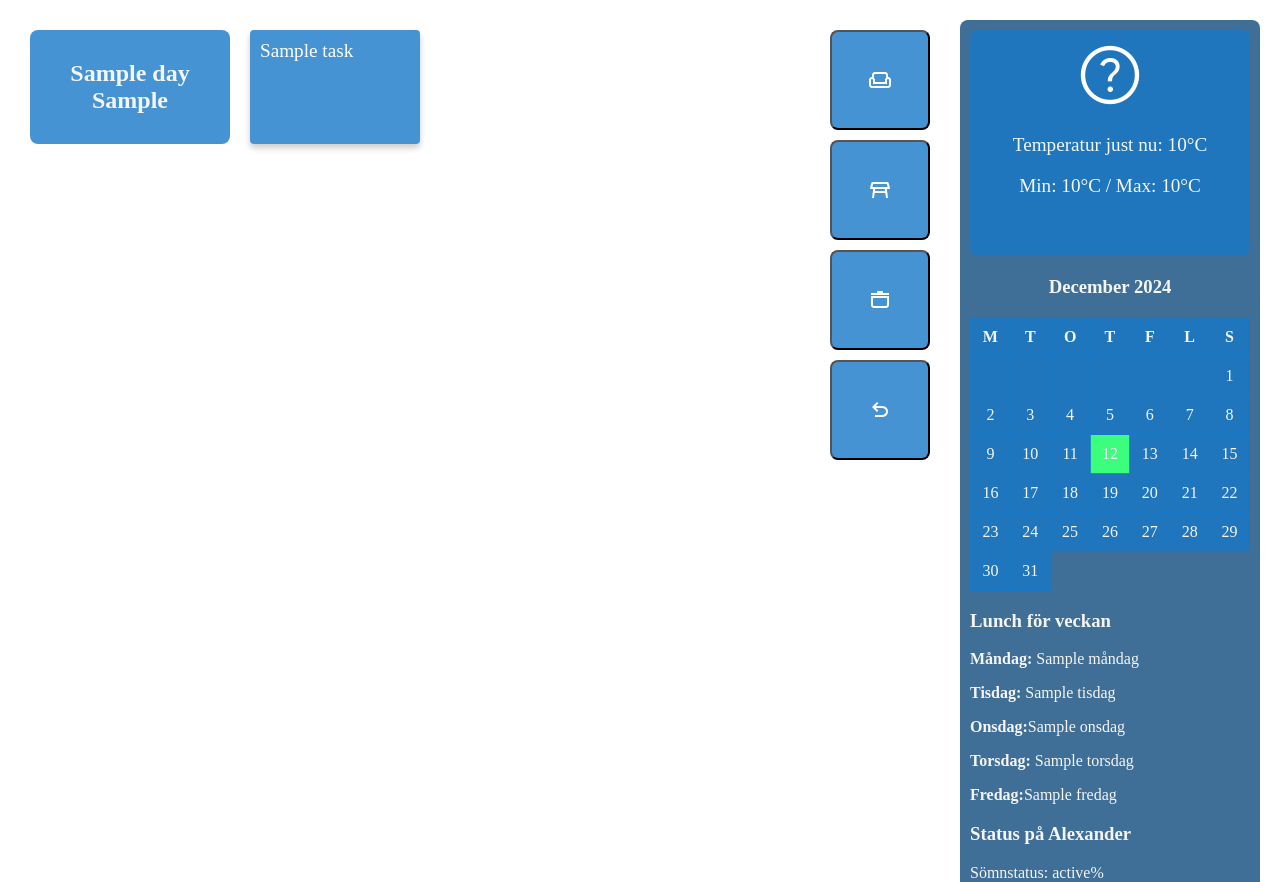
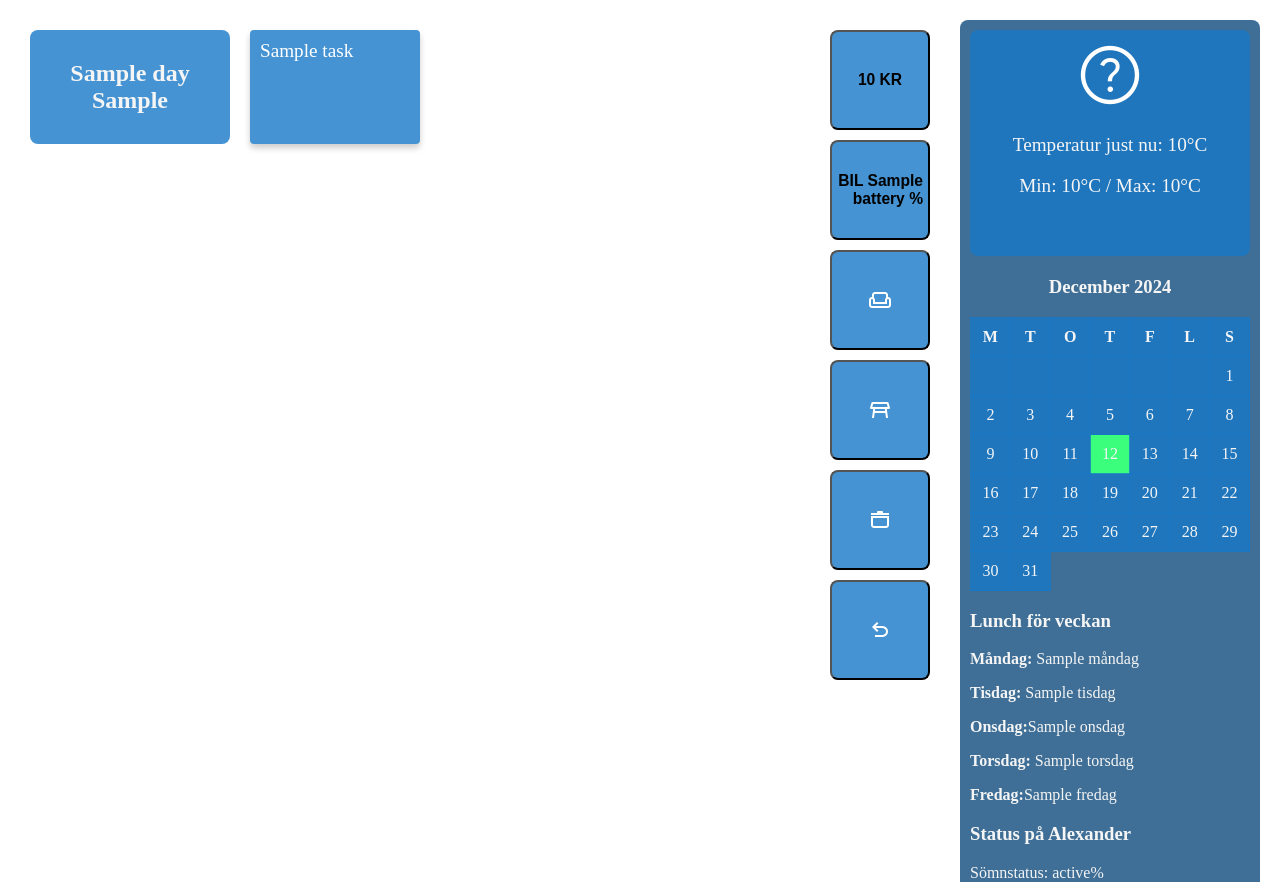
Before and after one commit to daajmen/panelProject, a Flask app: template templates/index.html in a window 1280 px wide. Shown: the top 882 px of the page. Run offline with Flask 3, Linux system fonts and the light colour scheme; the template is opened without the code that fills it: most values are stand-ins (such as "Sample title", 1, 10 or a date in 2020); parts of the project's set-up code (start-up, migrations or seed data) failed here and were passed over.

Commit message:
new function fetch_Value, added electric price and car battery

```diff
--- a/app.py
+++ b/app.py
@@ -1,6 +1,6 @@
 import threading
 from flask import Flask, render_template, request
-from utils.API_tools import fetchCalendar, fetchHourlyWeather, activate_script
+from utils.API_tools import fetchCalendar, fetchHourlyWeather, activate_script,fetch_value
 from adb_scheduler import start_adb_scheduler  # Importera din ADB-logik
 from utils.handlerSQL import fetch_database, fetch_healthresults  # Importera SQL-logiken från handlerSQL.py
 from utils.sql_receipt_handler import present_data
@@ -19,6 +19,8 @@ def command_line_interface():
         elif command == "avsluta":
             print("Stänger ner CLI...")
             break
+        elif command == 'test fetch':
+            print(fetch_value('sensor.furulundsvagen_5a_elpris'))
         else:
             print("Ogiltigt kommando.")
 
@@ -31,6 +33,8 @@ def home():
     health_data = fetch_healthresults()
     monthly_summaries = present_data()
     lunch_week = fetch_skolmat()
+    electric_price = fetch_value('sensor.furulundsvagen_5a_elpris')
+    hanna_carBattery = fetch_value('sensor.battery_level')
 
     return render_template('index.html',week_data=week_data,
         weather_data= {'current_temp': daily_weather.current_temp,
@@ -59,7 +63,9 @@ def home():
             'tisdag' : lunch_week['rätt_2'],
             'onsdag' : lunch_week['rätt_3'],
             'torsdag' : lunch_week['rätt_4'],
-            'fredag' : lunch_week['rätt_5']})
+            'fredag' : lunch_week['rätt_5']},
+        elpris = {'actual_price' : electric_price},
+        hanna_bil = {'battery' : hanna_carBattery})
 
 @app.route('/debug', methods=['GET', 'POST'])
 def debug():
--- a/templates/index.html
+++ b/templates/index.html
@@ -36,6 +36,12 @@
             {% endfor %}
         </div>
         <div class="app-container">
+            <button class="app">
+                <h3> {{elpris.actual_price}} KR </h3>
+            </button>
+            <button class="app">
+                <h3> BIL {{hanna_bil.battery}} % </h3>
+            </button>
             <button class="app"onclick="cleanLivingroom()">
                 <span class="material-symbols-outlined">weekend</span>
             </button>
@@ -48,6 +54,7 @@
             <button class="app"onclick="cleanAbort()">
                 <span class="material-symbols-outlined">undo</span>
             </button>
+
         </div>
         <div class="sidebar">
             <!-- Väder och annat på höger sida -->
```
Also changed, not shown: utils/API_tools.py (+16 -0 lines).
